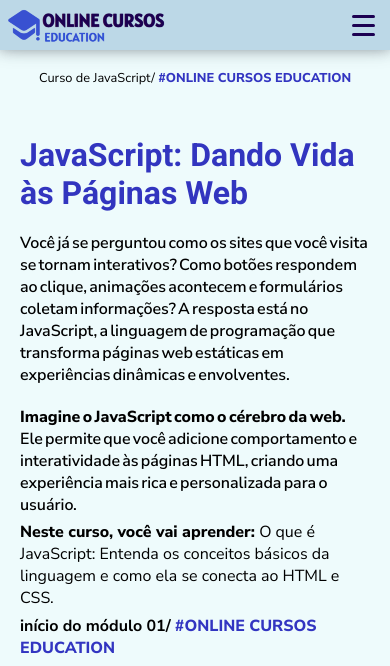
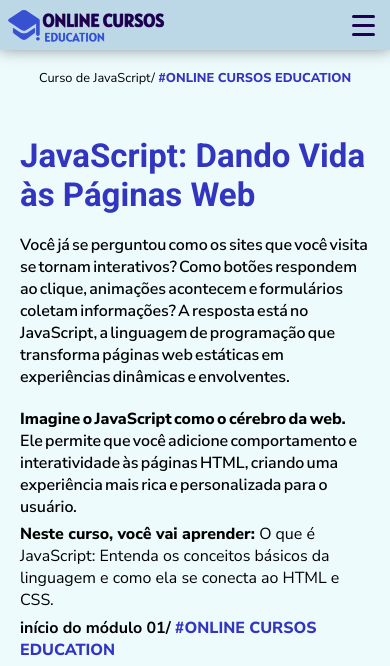
Before and after one commit to lukas-slv/online-cursos, a plain HTML site: page =JS.html in a window 390 px wide. Shown: the top 666 px of the page. Drawn offline with Linux system fonts and the light colour scheme; a web font is replaced by a local one.

Commit message:
alteração font h2

```diff
--- a/index.css
+++ b/index.css
@@ -68,13 +68,12 @@ h1 {
   color:rgba(7, 7, 179, 0.816);
   margin: 50px 0px 20px ;
   font-family:  "Roboto", sans-serif;
+  font-size: 33px;
 }
-.h2-topo{
-  font-size: 2.3rem;
-}
-@media (max-width: 510px){
+@media (max-width: 375px){
   .h2-topo{
-    font-size: 2rem;
+    font-size: 25px;
+    width: 320px;
   }
 }
 
--- a/pgns.css
+++ b/pgns.css
@@ -7,13 +7,13 @@
     color:hsla(240, 92%, 36%, 0.816);
     margin: 0px 0px 20px ;
     font-family:  "Roboto", sans-serif;
+    font-size: 33px;
 }
-.h2-topo{
-  font-size: 2.3rem;
-}
-@media (max-width: 510px){
+
+@media (max-width: 375px){
   .h2-topo{
-    font-size: 2rem;
+    font-size: 25px;
+    width: 320px;
   }
 }
 
```
